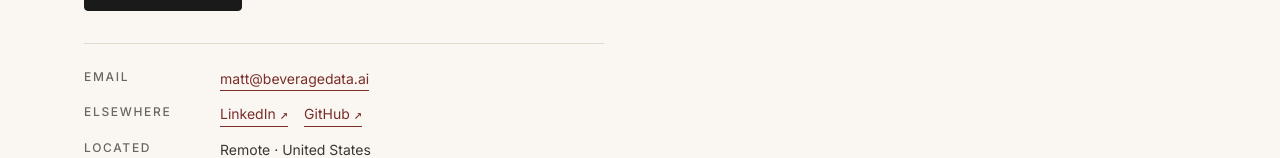
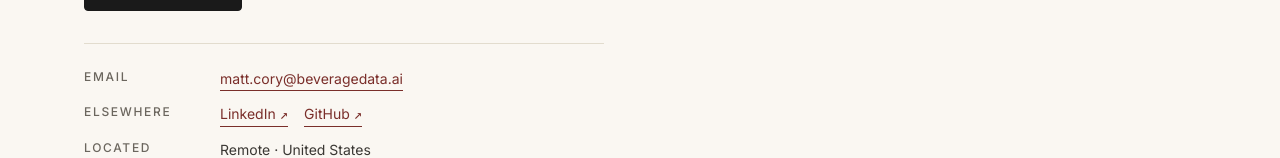
Before and after one commit to mattcory6000/beveragedata-site, a Next.js app: page /contact in a window 1280 px wide. Shown: the part 1212-1370 px from the top of the page. Built offline with nearby package versions, Linux system fonts and the light colour scheme.

Commit message:
Add ObfuscatedEmail component to protect email address visibility

```diff
--- a/app/contact/page.tsx
+++ b/app/contact/page.tsx
@@ -1,5 +1,6 @@
 import type { Metadata } from "next";
 import ContactForm from "@/components/ContactForm";
+import ObfuscatedEmail from "@/components/ObfuscatedEmail";
 
 export const metadata: Metadata = {
   title: "Contact",
@@ -30,9 +31,11 @@ export default function ContactPage() {
         <div className="contact-meta">
           <div className="contact-meta-row">
             <span className="lbl">Email</span>
-            <a className="link" href="mailto:matt@beveragedata.ai">
-              matt@beveragedata.ai
-            </a>
+            <ObfuscatedEmail
+              className="link"
+              user="matt.cory"
+              domain="beveragedata.ai"
+            />
           </div>
           <div className="contact-meta-row">
             <span className="lbl">Elsewhere</span>
--- /dev/null
+++ b/components/ObfuscatedEmail.tsx
@@ -0,0 +1,32 @@
+"use client";
+
+import { useEffect, useState } from "react";
+
+type Props = {
+  user: string;
+  domain: string;
+  className?: string;
+};
+
+export default function ObfuscatedEmail({ user, domain, className }: Props) {
+  const [revealed, setRevealed] = useState(false);
+
+  useEffect(() => {
+    setRevealed(true);
+  }, []);
+
+  if (!revealed) {
+    return (
+      <span className={className}>
+        {user} <span aria-hidden="true">[at]</span> {domain}
+      </span>
+    );
+  }
+
+  const address = `${user}@${domain}`;
+  return (
+    <a className={className} href={`mailto:${address}`}>
+      {address}
+    </a>
+  );
+}
```
